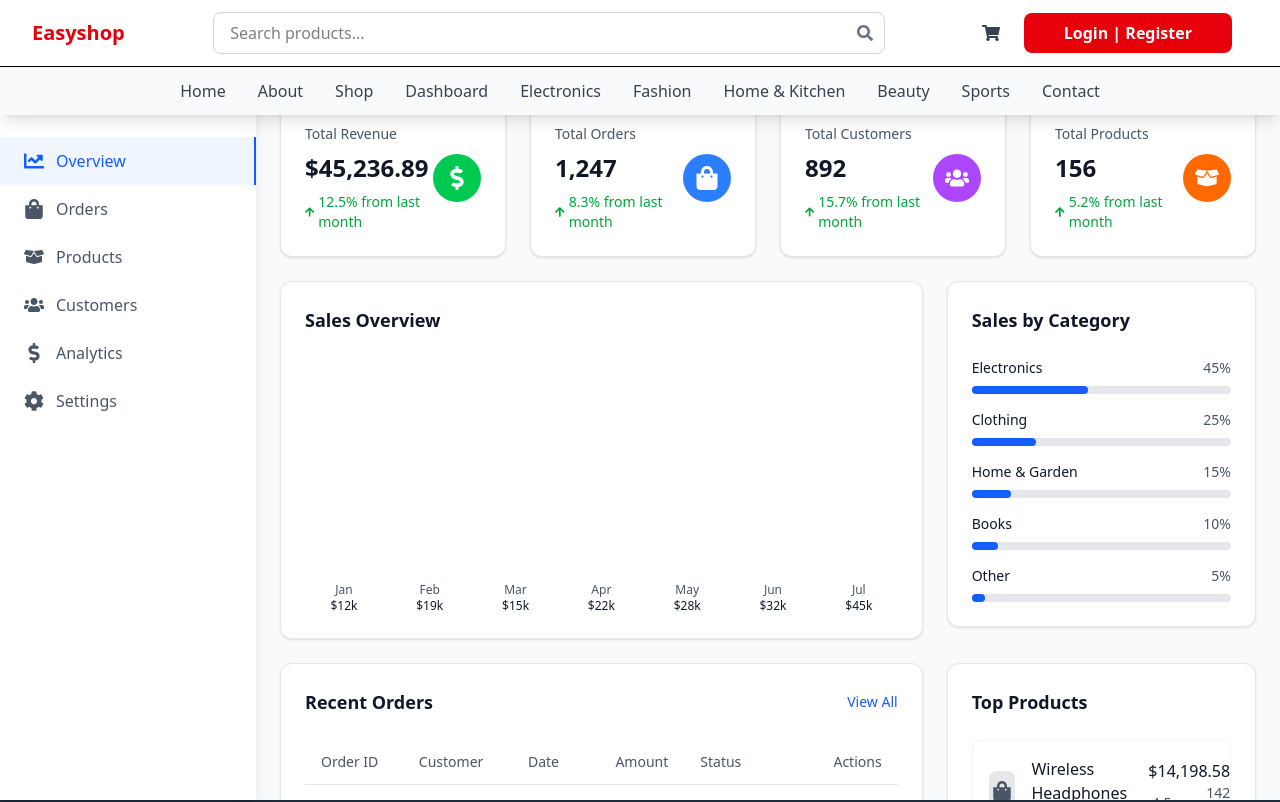
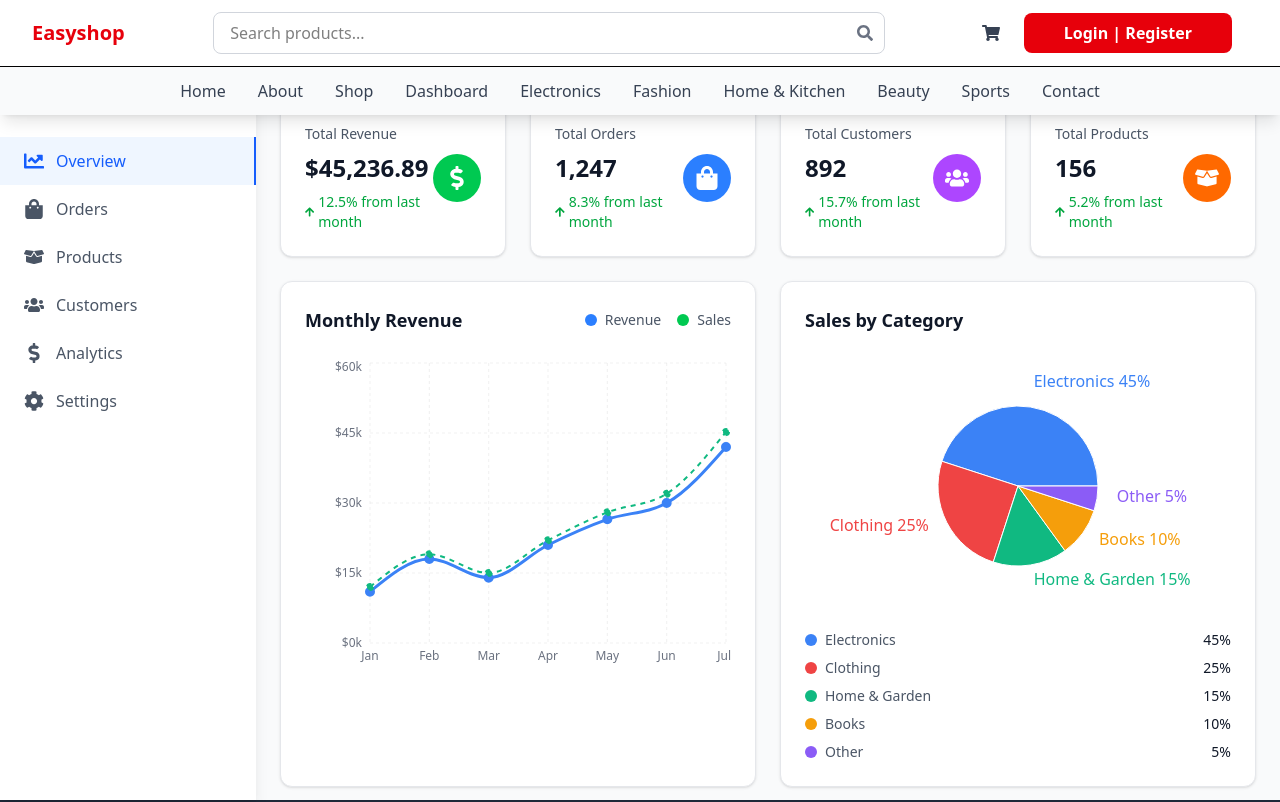
Before and after one commit to Muhammad-Munsif/e-commerce, a React (Vite) app: page /admin in a window 1280 px wide. Shown: the top 802 px of the page. Built offline with nearby package versions, Linux system fonts and the light colour scheme.

Commit message:
added code into Dashboard component and make a few changes in file

```diff
--- a/src/Components/DashboardLayout.jsx
+++ b/src/Components/DashboardLayout.jsx
@@ -20,6 +20,20 @@ import {
   FaStar,
   FaEye,
 } from "react-icons/fa";
+import {
+  LineChart,
+  Line,
+  BarChart,
+  Bar,
+  XAxis,
+  YAxis,
+  CartesianGrid,
+  Tooltip,
+  ResponsiveContainer,
+  PieChart,
+  Pie,
+  Cell,
+} from "recharts";
 
 const DashboardLayout = () => {
   const navigate = useNavigate();
@@ -42,20 +56,29 @@ const DashboardLayout = () => {
     },
     sales: {
       monthlyData: [
-        { month: "Jan", sales: 12000 },
-        { month: "Feb", sales: 19000 },
-        { month: "Mar", sales: 15000 },
-        { month: "Apr", sales: 22000 },
-        { month: "May", sales: 28000 },
-        { month: "Jun", sales: 32000 },
-        { month: "Jul", sales: 45236 },
+        { month: "Jan", sales: 12000, revenue: 11000 },
+        { month: "Feb", sales: 19000, revenue: 18000 },
+        { month: "Mar", sales: 15000, revenue: 14000 },
+        { month: "Apr", sales: 22000, revenue: 21000 },
+        { month: "May", sales: 28000, revenue: 26500 },
+        { month: "Jun", sales: 32000, revenue: 30000 },
+        { month: "Jul", sales: 45236, revenue: 42000 },
       ],
       categories: [
-        { name: "Electronics", value: 45 },
-        { name: "Clothing", value: 25 },
-        { name: "Home & Garden", value: 15 },
-        { name: "Books", value: 10 },
-        { name: "Other", value: 5 },
+        { name: "Electronics", value: 45, color: "#3b82f6" },
+        { name: "Clothing", value: 25, color: "#ef4444" },
+        { name: "Home & Garden", value: 15, color: "#10b981" },
+        { name: "Books", value: 10, color: "#f59e0b" },
+        { name: "Other", value: 5, color: "#8b5cf6" },
+      ],
+      dailySales: [
+        { day: "Mon", sales: 4200, orders: 45 },
+        { day: "Tue", sales: 5800, orders: 62 },
+        { day: "Wed", sales: 5100, orders: 54 },
+        { day: "Thu", sales: 7200, orders: 78 },
+        { day: "Fri", sales: 8900, orders: 91 },
+        { day: "Sat", sales: 11500, orders: 104 },
+        { day: "Sun", sales: 9800, orders: 87 },
       ],
     },
     recentOrders: [
@@ -195,19 +218,197 @@ const DashboardLayout = () => {
   };
 
   const StatCard = ({ title, value, change, icon, color }) => (
-    <div className="bg-white rounded-xl shadow-sm border border-gray-200 p-6 mt-">
+    <div className="bg-white rounded-xl shadow-sm border border-gray-200 p-6">
       <div className="flex items-center justify-between">
         <div>
           <p className="text-sm font-medium text-gray-600">{title}</p>
           <p className="text-2xl font-bold text-gray-900 mt-2">{value}</p>
-          <div className={`flex items-center mt-2 ${change >= 0 ? 'text-green-600' : 'text-red-600'}`}>
-            {change >= 0 ? <FaArrowUp className="w-3 h-3 mr-1" /> : <FaArrowDown className="w-3 h-3 mr-1" />}
-            <span className="text-sm font-medium">{Math.abs(change)}% from last month</span>
+          <div
+            className={`flex items-center mt-2 ${
+              change >= 0 ? "text-green-600" : "text-red-600"
+            }`}
+          >
+            {change >= 0 ? (
+              <FaArrowUp className="w-3 h-3 mr-1" />
+            ) : (
+              <FaArrowDown className="w-3 h-3 mr-1" />
+            )}
+            <span className="text-sm font-medium">
+              {Math.abs(change)}% from last month
+            </span>
           </div>
         </div>
-        <div className={`p-3 rounded-full ${color}`}>
-          {icon}
+        <div className={`p-3 rounded-full ${color}`}>{icon}</div>
+      </div>
+    </div>
+  );
+
+  const SalesChart = () => (
+    <div className="bg-white rounded-xl shadow-sm border border-gray-200 p-6">
+      <div className="flex items-center justify-between mb-6">
+        <h3 className="text-lg font-semibold text-gray-900">Monthly Revenue</h3>
+        <div className="flex items-center space-x-4">
+          <div className="flex items-center">
+            <div className="w-3 h-3 bg-blue-500 rounded-full mr-2"></div>
+            <span className="text-sm text-gray-600">Revenue</span>
+          </div>
+          <div className="flex items-center">
+            <div className="w-3 h-3 bg-green-500 rounded-full mr-2"></div>
+            <span className="text-sm text-gray-600">Sales</span>
+          </div>
         </div>
+      </div>
+      <div className="h-80">
+        <ResponsiveContainer width="100%" height="100%">
+          <LineChart data={dashboardData.sales.monthlyData}>
+            <CartesianGrid strokeDasharray="3 3" className="opacity-30" />
+            <XAxis
+              dataKey="month"
+              axisLine={false}
+              tickLine={false}
+              tick={{ fill: "#6b7280", fontSize: 12 }}
+            />
+            <YAxis
+              axisLine={false}
+              tickLine={false}
+              tick={{ fill: "#6b7280", fontSize: 12 }}
+              tickFormatter={(value) => `$${value / 1000}k`}
+            />
+            <Tooltip
+              formatter={(value) => [`$${value.toLocaleString()}`, "Amount"]}
+              labelFormatter={(label) => `Month: ${label}`}
+              contentStyle={{
+                backgroundColor: "#fff",
+                border: "1px solid #e5e7eb",
+                borderRadius: "8px",
+                boxShadow: "0 4px 6px -1px rgba(0, 0, 0, 0.1)",
+              }}
+            />
+            <Line
+              type="monotone"
+              dataKey="revenue"
+              stroke="#3b82f6"
+              strokeWidth={3}
+              dot={{ fill: "#3b82f6", strokeWidth: 2, r: 4 }}
+              activeDot={{ r: 6, fill: "#1d4ed8" }}
+            />
+            <Line
+              type="monotone"
+              dataKey="sales"
+              stroke="#10b981"
+              strokeWidth={2}
+              strokeDasharray="5 5"
+              dot={{ fill: "#10b981", strokeWidth: 2, r: 3 }}
+            />
+          </LineChart>
+        </ResponsiveContainer>
+      </div>
+    </div>
+  );
+
+  const DailySalesChart = () => (
+    <div className="bg-white rounded-xl shadow-sm border border-gray-200 p-6">
+      <h3 className="text-lg font-semibold text-gray-900 mb-6">
+        Daily Sales Performance
+      </h3>
+      <div className="h-64">
+        <ResponsiveContainer width="100%" height="100%">
+          <BarChart data={dashboardData.sales.dailySales}>
+            <CartesianGrid strokeDasharray="3 3" className="opacity-30" />
+            <XAxis
+              dataKey="day"
+              axisLine={false}
+              tickLine={false}
+              tick={{ fill: "#6b7280", fontSize: 12 }}
+            />
+            <YAxis
+              axisLine={false}
+              tickLine={false}
+              tick={{ fill: "#6b7280", fontSize: 12 }}
+            />
+            <Tooltip
+              formatter={(value, name) => {
+                if (name === "sales")
+                  return [`$${value.toLocaleString()}`, "Sales"];
+                return [value, "Orders"];
+              }}
+              contentStyle={{
+                backgroundColor: "#fff",
+                border: "1px solid #e5e7eb",
+                borderRadius: "8px",
+                boxShadow: "0 4px 6px -1px rgba(0, 0, 0, 0.1)",
+              }}
+            />
+            <Bar
+              dataKey="sales"
+              fill="#8b5cf6"
+              radius={[4, 4, 0, 0]}
+              name="Sales"
+            />
+            <Bar
+              dataKey="orders"
+              fill="#f59e0b"
+              radius={[4, 4, 0, 0]}
+              name="Orders"
+            />
+          </BarChart>
+        </ResponsiveContainer>
+      </div>
+    </div>
+  );
+
+  const CategoryChart = () => (
+    <div className="bg-white rounded-xl shadow-sm border border-gray-200 p-6">
+      <h3 className="text-lg font-semibold text-gray-900 mb-6">
+        Sales by Category
+      </h3>
+      <div className="h-64">
+        <ResponsiveContainer width="100%" height="100%">
+          <PieChart>
+            <Pie
+              data={dashboardData.sales.categories}
+              cx="50%"
+              cy="50%"
+              labelLine={false}
+              label={({ name, percent }) =>
+                `${name} ${(percent * 100).toFixed(0)}%`
+              }
+              outerRadius={80}
+              fill="#8884d8"
+              dataKey="value"
+            >
+              {dashboardData.sales.categories.map((entry, index) => (
+                <Cell key={`cell-${index}`} fill={entry.color} />
+              ))}
+            </Pie>
+            <Tooltip
+              formatter={(value) => [`${value}%`, "Percentage"]}
+              contentStyle={{
+                backgroundColor: "#fff",
+                border: "1px solid #e5e7eb",
+                borderRadius: "8px",
+                boxShadow: "0 4px 6px -1px rgba(0, 0, 0, 0.1)",
+              }}
+            />
+          </PieChart>
+        </ResponsiveContainer>
+      </div>
+      <div className="mt-4 space-y-2">
+        {dashboardData.sales.categories.map((category, index) => (
+          <div
+            key={category.name}
+            className="flex items-center justify-between text-sm"
+          >
+            <div className="flex items-center">
+              <div
+                className="w-3 h-3 rounded-full mr-2"
+                style={{ backgroundColor: category.color }}
+              ></div>
+              <span className="text-gray-600">{category.name}</span>
+            </div>
+            <span className="font-medium text-gray-900">{category.value}%</span>
+          </div>
+        ))}
       </div>
     </div>
   );
@@ -227,23 +428,50 @@ const DashboardLayout = () => {
         <table className="w-full">
           <thead>
             <tr className="border-b border-gray-200">
-              <th className="text-left py-3 px-4 text-sm font-medium text-gray-600">Order ID</th>
-              <th className="text-left py-3 px-4 text-sm font-medium text-gray-600">Customer</th>
-              <th className="text-left py-3 px-4 text-sm font-medium text-gray-600">Date</th>
-              <th className="text-left py-3 px-4 text-sm font-medium text-gray-600">Amount</th>
-              <th className="text-left py-3 px-4 text-sm font-medium text-gray-600">Status</th>
-              <th className="text-left py-3 px-4 text-sm font-medium text-gray-600">Actions</th>
+              <th className="text-left py-3 px-4 text-sm font-medium text-gray-600">
+                Order ID
+              </th>
+              <th className="text-left py-3 px-4 text-sm font-medium text-gray-600">
+                Customer
+              </th>
+              <th className="text-left py-3 px-4 text-sm font-medium text-gray-600">
+                Date
+              </th>
+              <th className="text-left py-3 px-4 text-sm font-medium text-gray-600">
+                Amount
+              </th>
+              <th className="text-left py-3 px-4 text-sm font-medium text-gray-600">
+                Status
+              </th>
+              <th className="text-left py-3 px-4 text-sm font-medium text-gray-600">
+                Actions
+              </th>
             </tr>
           </thead>
           <tbody>
             {recentOrders.map((order) => (
-              <tr key={order.id} className="border-b border-gray-100 hover:bg-gray-50">
-                <td className="py-3 px-4 text-sm font-medium text-gray-900">{order.id}</td>
-                <td className="py-3 px-4 text-sm text-gray-600">{order.customer}</td>
-                <td className="py-3 px-4 text-sm text-gray-600">{order.date}</td>
-                <td className="py-3 px-4 text-sm font-medium text-gray-900">${order.amount}</td>
+              <tr
+                key={order.id}
+                className="border-b border-gray-100 hover:bg-gray-50"
+              >
+                <td className="py-3 px-4 text-sm font-medium text-gray-900">
+                  {order.id}
+                </td>
+                <td className="py-3 px-4 text-sm text-gray-600">
+                  {order.customer}
+                </td>
+                <td className="py-3 px-4 text-sm text-gray-600">
+                  {order.date}
+                </td>
+                <td className="py-3 px-4 text-sm font-medium text-gray-900">
+                  ${order.amount}
+                </td>
                 <td className="py-3 px-4">
-                  <span className={`inline-flex items-center px-2.5 py-0.5 rounded-full text-xs font-medium ${getStatusColor(order.status)}`}>
+                  <span
+                    className={`inline-flex items-center px-2.5 py-0.5 rounded-full text-xs font-medium ${getStatusColor(
+                      order.status
+                    )}`}
+                  >
                     {getStatusIcon(order.status)}
                     <span className="ml-1 capitalize">{order.status}</span>
                   </span>
@@ -269,7 +497,10 @@ const DashboardLayout = () => {
       <h3 className="text-lg font-semibold text-gray-900 mb-6">Top Products</h3>
       <div className="space-y-4">
         {dashboardData.topProducts.map((product) => (
-          <div key={product.id} className="flex items-center justify-between p-4 border border-gray-100 rounded-lg hover:bg-gray-50">
+          <div
+            key={product.id}
+            className="flex items-center justify-between p-4 border border-gray-100 rounded-lg hover:bg-gray-50"
+          >
             <div className="flex items-center space-x-4">
               <div className="w-10 h-10 bg-gray-200 rounded-lg flex items-center justify-center">
                 <FaShoppingBag className="w-5 h-5 text-gray-600" />
@@ -280,7 +511,9 @@ const DashboardLayout = () => {
               </div>
             </div>
             <div className="text-right">
-              <p className="font-medium text-gray-900">${product.revenue.toLocaleString()}</p>
+              <p className="font-medium text-gray-900">
+                ${product.revenue.toLocaleString()}
+              </p>
               <div className="flex items-center text-sm text-gray-600">
                 <FaStar className="w-3 h-3 text-yellow-400 mr-1" />
                 <span>{product.rating}</span>
@@ -294,52 +527,22 @@ const DashboardLayout = () => {
     </div>
   );
 
-  const SalesChart = () => (
-    <div className="bg-white rounded-xl shadow-sm border border-gray-200 p-6">
-      <h3 className="text-lg font-semibold text-gray-900 mb-6">Sales Overview</h3>
-      <div className="h-64 flex items-end space-x-2">
-        {dashboardData.sales.monthlyData.map((month, index) => (
-          <div key={month.month} className="flex flex-col items-center flex-1">
-            <div
-              className="w-full bg-gradient-to-t from-blue-500 to-blue-600 rounded-t-lg transition-all duration-300 hover:from-blue-600 hover:to-blue-700"
-              style={{ height: `${(month.sales / 50000) * 100}%` }}
-            />
-            <span className="text-xs text-gray-600 mt-2">{month.month}</span>
-            <span className="text-xs font-medium text-gray-900">${(month.sales / 1000).toFixed(0)}k</span>
-          </div>
-        ))}
-      </div>
-    </div>
-  );
-
-  const CategoryDistribution = () => (
-    <div className="bg-white rounded-xl shadow-sm border border-gray-200 p-6">
-      <h3 className="text-lg font-semibold text-gray-900 mb-6">Sales by Category</h3>
-      <div className="space-y-4">
-        {dashboardData.sales.categories.map((category) => (
-          <div key={category.name} className="space-y-2">
-            <div className="flex justify-between text-sm">
-              <span className="font-medium text-gray-900">{category.name}</span>
-              <span className="text-gray-600">{category.value}%</span>
-            </div>
-            <div className="w-full bg-gray-200 rounded-full h-2">
-              <div
-                className="bg-blue-600 h-2 rounded-full transition-all duration-300"
-                style={{ width: `${category.value}%` }}
-              />
-            </div>
-          </div>
-        ))}
-      </div>
-    </div>
-  );
-
   return (
     <div className="flex h-screen bg-gray-50">
       {/* Sidebar */}
-      <div className={`${sidebarOpen ? 'w-64' : 'w-20'} bg-white shadow-lg transition-all duration-300`}>
+      <div
+        className={`${
+          sidebarOpen ? "w-64" : "w-20"
+        } bg-white shadow-lg transition-all duration-300`}
+      >
         <div className="p-6 border-b border-gray-200">
-          <h1 className={`text-xl font-bold text-gray-800 ${!sidebarOpen && 'hidden'}`}>ShopDashboard</h1>
+          <h1
+            className={`text-xl font-bold text-gray-800 ${
+              !sidebarOpen && "hidden"
+            }`}
+          >
+            ShopDashboard
+          </h1>
           <button
             onClick={() => setSidebarOpen(!sidebarOpen)}
             className="p-2 rounded-lg hover:bg-gray-100"
@@ -367,7 +570,9 @@ const DashboardLayout = () => {
               }`}
             >
               <item.icon className="w-5 h-5" />
-              <span className={`ml-3 font-medium ${!sidebarOpen && 'hidden'}`}>{item.name}</span>
+              <span className={`ml-3 font-medium ${!sidebarOpen && "hidden"}`}>
+                {item.name}
+              </span>
             </button>
           ))}
         </nav>
@@ -393,7 +598,7 @@ const DashboardLayout = () => {
               <div className="relative">
                 <button className="p-2 text-gray-600 hover:text-gray-900 relative">
                   <FaBell className="w-5 h-5" />
-                  {notifications.filter(n => !n.read).length > 0 && (
+                  {notifications.filter((n) => !n.read).length > 0 && (
                     <span className="absolute top-0 right-0 w-2 h-2 bg-red-500 rounded-full"></span>
                   )}
                 </button>
@@ -446,16 +651,17 @@ const DashboardLayout = () => {
                 />
               </div>
 
-              {/* Charts and Tables */}
-              <div className="grid grid-cols-1 lg:grid-cols-3 gap-6">
-                <div className="lg:col-span-2">
-                  <SalesChart />
-                </div>
-                <div>
-                  <CategoryDistribution />
-                </div>
+              {/* Charts Section */}
+              <div className="grid grid-cols-1 lg:grid-cols-2 gap-6">
+                <SalesChart />
+                <CategoryChart />
               </div>
 
+              <div className="grid grid-cols-1">
+                <DailySalesChart />
+              </div>
+
+              {/* Tables Section */}
               <div className="grid grid-cols-1 lg:grid-cols-3 gap-6">
                 <div className="lg:col-span-2">
                   <RecentOrdersTable />
@@ -475,28 +681,41 @@ const DashboardLayout = () => {
 
           {activeTab === "products" && (
             <div className="bg-white rounded-xl shadow-sm border border-gray-200 p-6">
-              <h2 className="text-2xl font-bold text-gray-900 mb-6">Products Management</h2>
-              <p className="text-gray-600">Products management interface coming soon...</p>
+              <h2 className="text-2xl font-bold text-gray-900 mb-6">
+                Products Management
+              </h2>
+              <p className="text-gray-600">
+                Products management interface coming soon...
+              </p>
             </div>
           )}
 
           {activeTab === "customers" && (
             <div className="bg-white rounded-xl shadow-sm border border-gray-200 p-6">
-              <h2 className="text-2xl font-bold text-gray-900 mb-6">Customers</h2>
-              <p className="text-gray-600">Customers management interface coming soon...</p>
+              <h2 className="text-2xl font-bold text-gray-900 mb-6">
+                Customers
+              </h2>
+              <p className="text-gray-600">
+                Customers management interface coming soon...
+              </p>
             </div>
           )}
 
           {activeTab === "analytics" && (
-            <div className="bg-white rounded-xl shadow-sm border border-gray-200 p-6">
-              <h2 className="text-2xl font-bold text-gray-900 mb-6">Analytics</h2>
-              <p className="text-gray-600">Advanced analytics coming soon...</p>
+            <div className="space-y-6">
+              <div className="grid grid-cols-1 lg:grid-cols-2 gap-6">
+                <SalesChart />
+                <CategoryChart />
+              </div>
+              <DailySalesChart />
             </div>
           )}
 
           {activeTab === "settings" && (
             <div className="bg-white rounded-xl shadow-sm border border-gray-200 p-6">
-              <h2 className="text-2xl font-bold text-gray-900 mb-6">Settings</h2>
+              <h2 className="text-2xl font-bold text-gray-900 mb-6">
+                Settings
+              </h2>
               <p className="text-gray-600">Settings interface coming soon...</p>
             </div>
           )}
```
